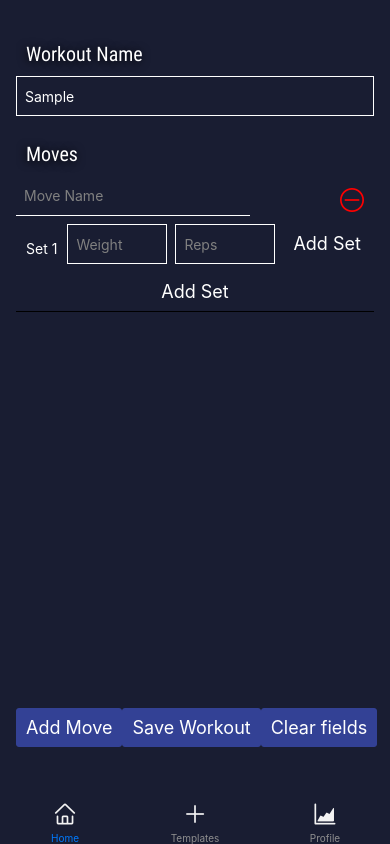
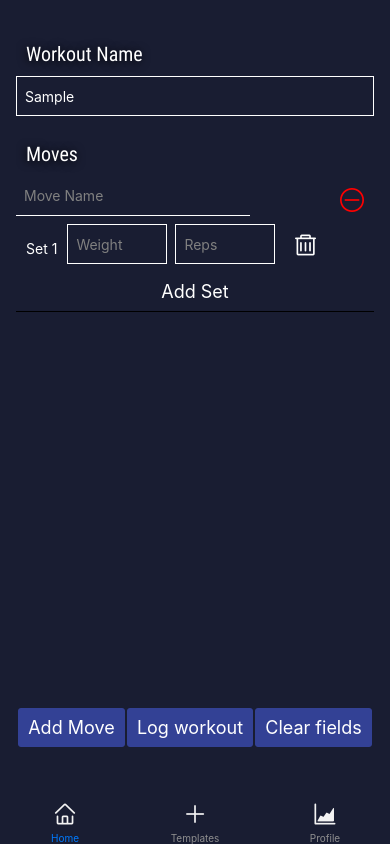
Before and after one commit to juhoohuj/mobile-project, a React Native app: screen /LogWorkoutForm in a window 390 px wide. Both pictures are taken after typing "Sample" into the empty fields and a click on the button "Add Move". Built offline with nearby package versions, Linux system fonts and the light colour scheme.

Commit message:
clear all data button, modified log workform

```diff
--- a/components/LogWorkoutForm.js
+++ b/components/LogWorkoutForm.js
@@ -154,9 +154,12 @@ const LogWorkoutForm = () => {
                   setMoves(newMoves);
                 }}
               />
-              <Button title="Add Set" type='clear' titleStyle={{ color: '#ffffff' }}
+              <Button
+                icon={
+                  <AntDesign name="delete" size={24} color="white" />
+                }
                 onPress={() => handleDeleteSet(moveIndex, setIndex)}
-
+                type="clear"
               />
             </View>
           ))}
@@ -167,7 +170,7 @@ const LogWorkoutForm = () => {
     </ScrollView>
     <View style={Styles.buttonContainer}>
         <Button title="Add Move"buttonStyle={{backgroundColor: '#334195', borderRadius: 3, }}onPress={handleAddMove}/>
-        <Button title="Save Workout"buttonStyle={{backgroundColor: '#334195', borderRadius: 3, }}onPress={addToWorkoutHistory}/>
+        <Button title="Log workout"buttonStyle={{backgroundColor: '#334195', borderRadius: 3, }}onPress={addToWorkoutHistory}/>
         <Button title="Clear fields"buttonStyle={{backgroundColor: '#334195', borderRadius: 3, }}onPress={clearInputs}/>
       </View>
     </View>
--- a/components/ProfileScreen.js
+++ b/components/ProfileScreen.js
@@ -1,5 +1,5 @@
 import React from "react";
-import { ImageBackground, Text, View, SafeAreaView, ScrollView } from "react-native";
+import { ImageBackground, Text, View, SafeAreaView, ScrollView, Button, Alert } from "react-native";
 import styles from "../styles/Styles";
 import Card from "../components/Card";
 import AsyncStorage from '@react-native-async-storage/async-storage';
@@ -32,18 +32,24 @@ const ProfileScreen = ({ navigation }) => {
     // example console.log result:
     // ['@MyApp_user', '@MyApp_key']
   }
-// getAllKeys()
 
-// clearAll = async () => {
-//   try {
-//     await AsyncStorage.clear()
-//   } catch(e) {
-//     // clear error
-//   }
-
-//   console.log('Done.')
-// }
-// clearAll()
+  function clearAll() {
+    Alert.alert(
+      'Confirm',
+      'Are you sure you want to clear all data?',
+      [
+        { text: 'Cancel', style: 'cancel' },
+        {
+          text: 'OK',
+          onPress: async () => {
+            await AsyncStorage.clear();
+            // Add any additional logic to run after clearing data
+          },
+        },
+      ],
+      { cancelable: false }
+    );
+  }
 
   useEffect(() => {
     async function getData() {
@@ -151,6 +157,7 @@ const ProfileScreen = ({ navigation }) => {
                 <Card navigation={navigation} cardText={"Calendar"} icon={"calendar"}  destination={'CalendarScreen'}/>
                 <Card navigation={navigation} cardText={"Add workout"} icon={"plus"}  destination={'AddScreen'}/>
               </View>
+              <Button color={"red"} onPress={clearAll} title="Clear all data" />
             </ScrollView>
             </ImageBackground>
           </SafeAreaView>
```
